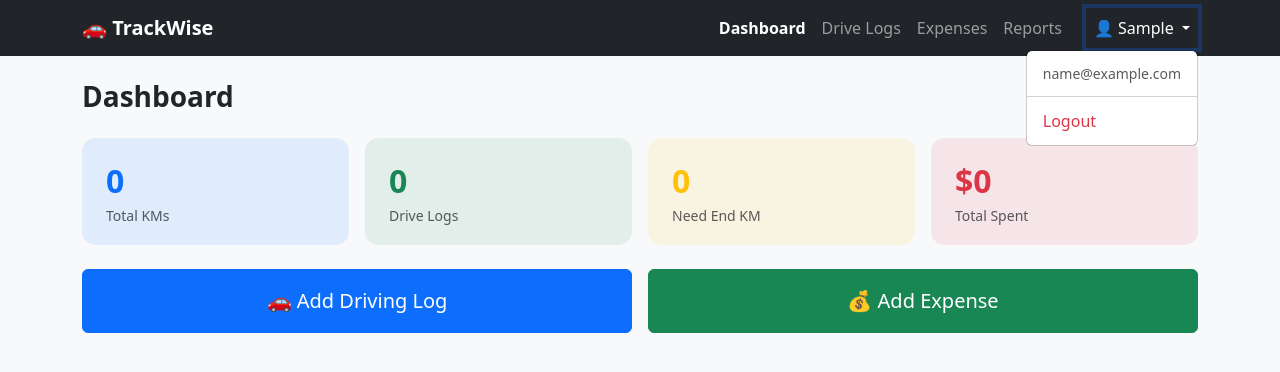
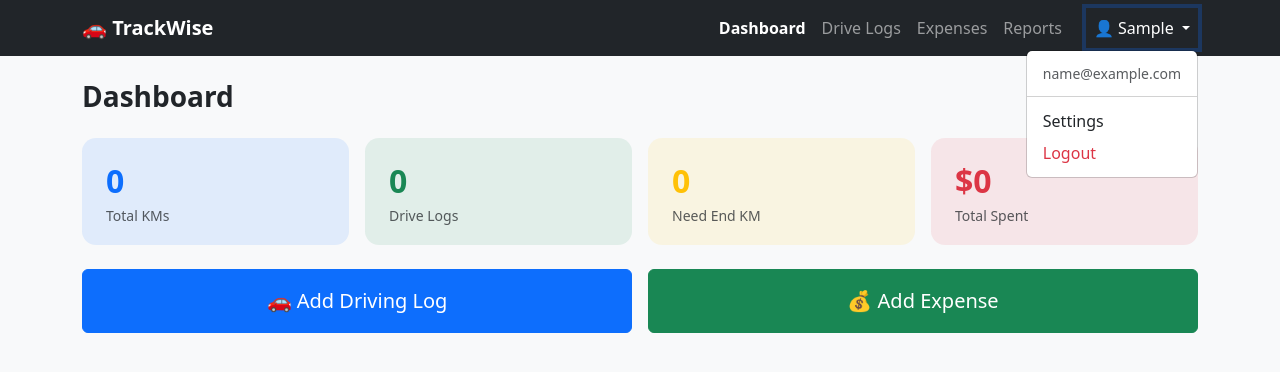
Before and after one commit to riteshparmar17/trackwise, a Flask app: page / in a window 1280 px wide, after a click that opens the changed part. Shown: the top 372 px of the page. Run offline with Flask 3, Linux system fonts and the light colour scheme; the visitor is signed in with stand-in values (Sample User, id 1); data that the repository does not hold is empty.

Commit message:
setting nav link added

```diff
--- a/app/templates/base.html
+++ b/app/templates/base.html
@@ -54,6 +54,9 @@
             </li>
             <li><hr class="dropdown-divider"></li>
             <li>
+              <a class="dropdown-item" href="{{ url_for('settings.index') }}">Settings</a>
+            </li>
+            <li>
               <a class="dropdown-item text-danger"
                  href="{{ url_for('auth.logout') }}">Logout</a>
             </li>
```
